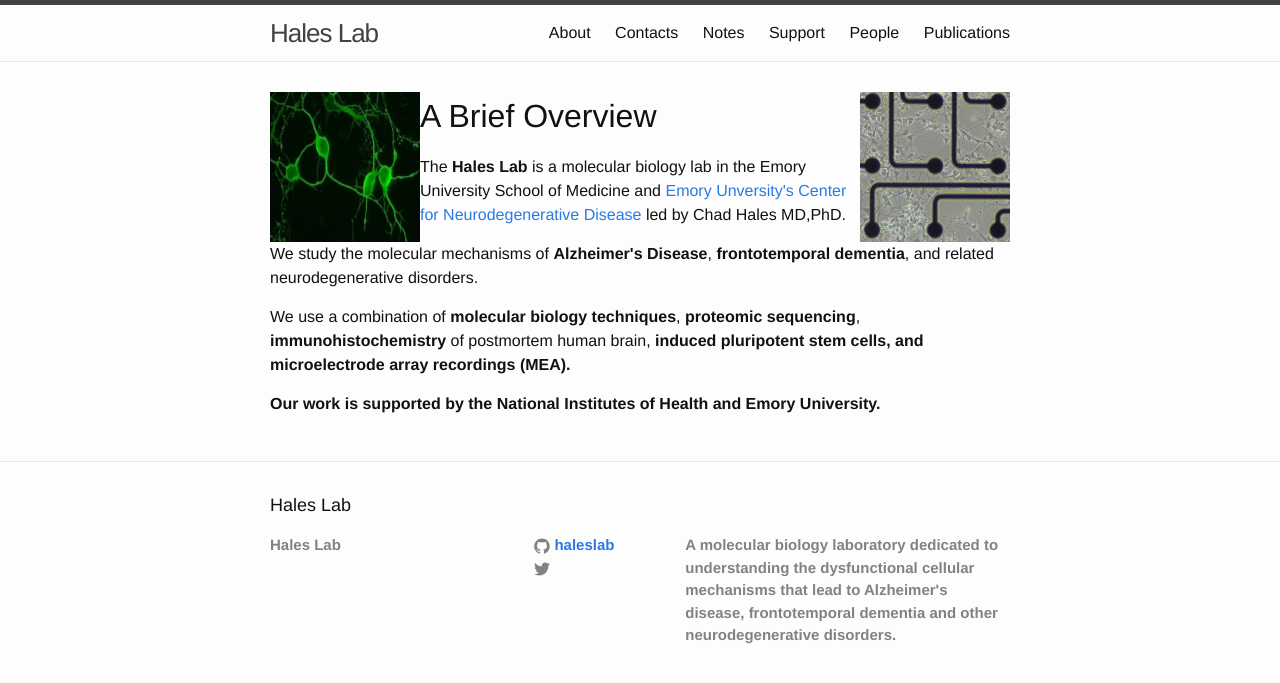
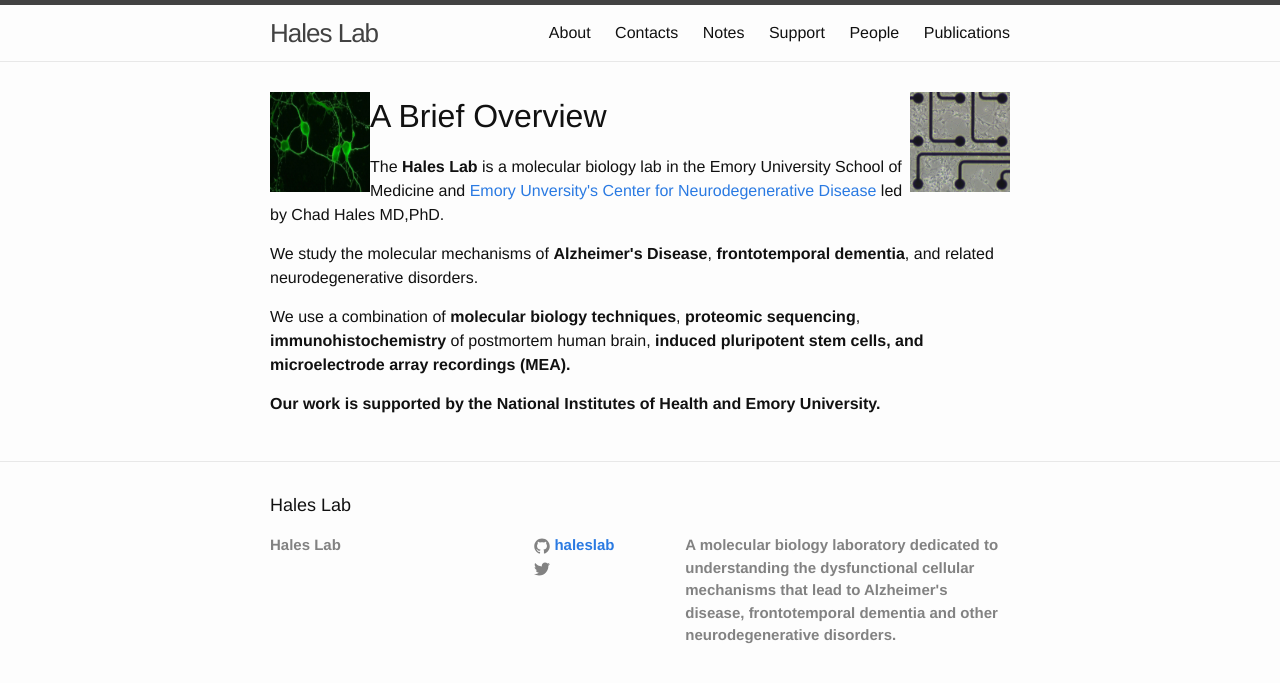
Before and after one commit to haleslab/haleslab.github.io, a Jekyll site: the page built from index.html, in a window 1280 px wide. Shown: the top 683 px of the page. Built offline with Jekyll 4.4.1, drawn with Linux system fonts in a browser that asks for light colours; the list of posts is cut into pages by our own code.

Commit message:
Fig update
fig update

```diff
--- a/_sass/_base.scss
+++ b/_sass/_base.scss
@@ -41,7 +41,7 @@
  * Images
  */
 img {
-    max-width: 150%;
+    max-width: 100%;
     vertical-align: middle;
 }
 
--- a/index.html
+++ b/index.html
@@ -4,9 +4,9 @@
 
 <div class="home">
 
-  <img align="left" src="Greenneurons.png" width="150" height="150" />
+  <img align="left" src="Greenneurons.png" width="100" height="100" />
 
-  <img align="right" src="IPSneuronsonMEAcopy.jpg" width="150" height="150" />
+  <img align="right" src="IPSneuronsonMEAcopy.jpg" width="100" height="100" />
 
   <h1 class="main">A Brief Overview</h1>
 
```
